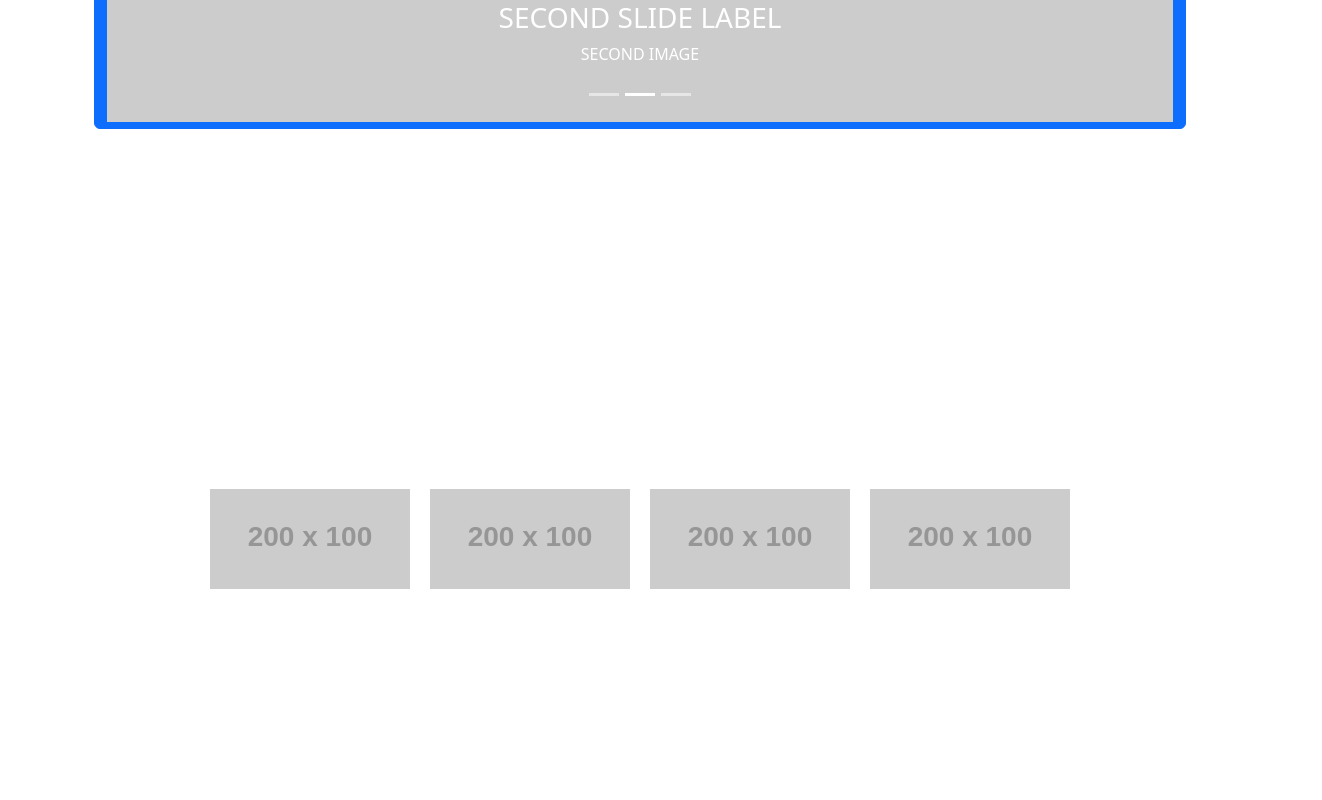
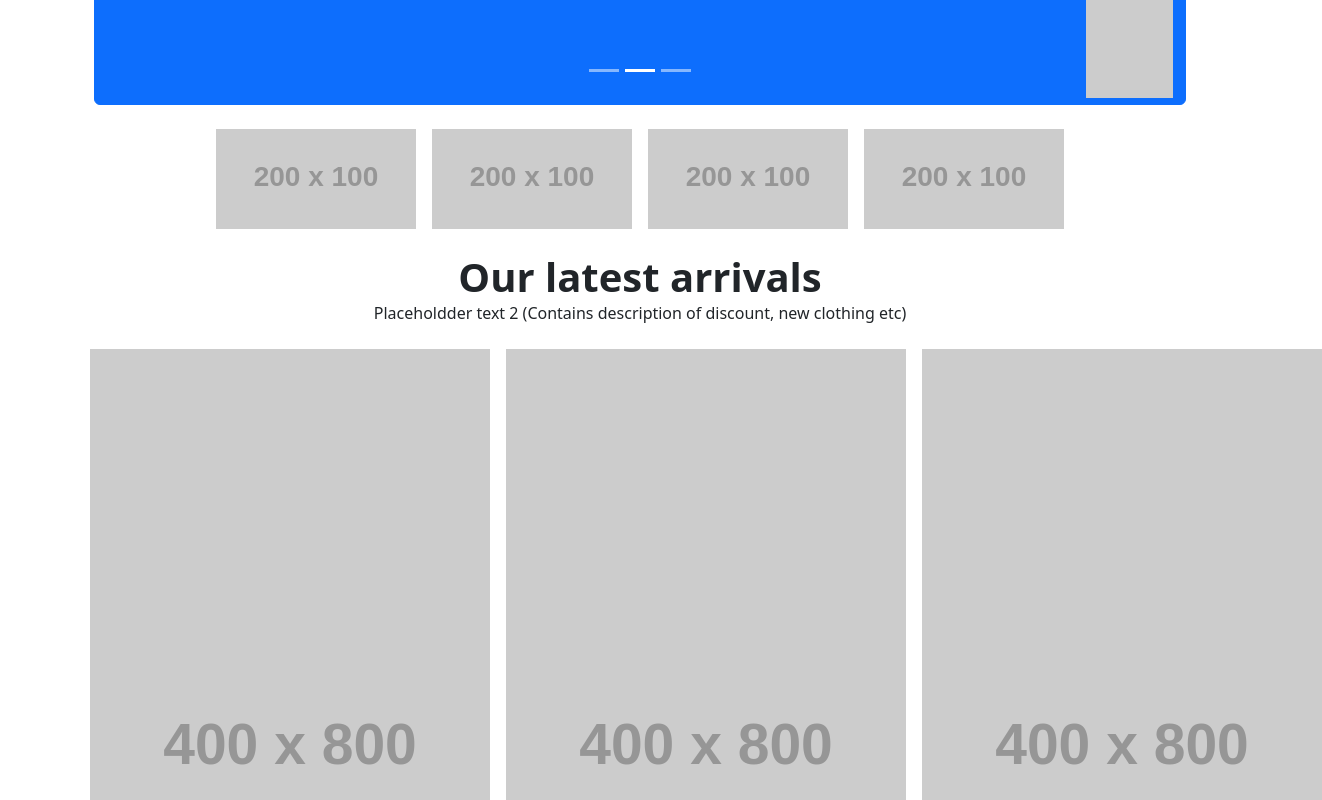
Before and after one commit to mehulll8/Flexi-project, a React (Create React App) app: page / in a window 1280 px wide. Shown: the part 580-1380 px from the top of the page, 1322 px wide, since content can reach past the window. Built offline with nearby package versions, Linux system fonts and the light colour scheme.

Commit message:
removed flexbox component and put in the homepage only

```diff
--- a/src/Components/flexbox.jsx
+++ /dev/null
@@ -1,13 +0,0 @@
-import React from 'react';
-
-const Flexbox = ({ imageSrc, altText }) => {
-  return (
-    <div style={{ margin: '10px', display: 'flex', justifyContent: "space-between" , alignItems: 'center', height: '100vh' }}>
-      <div style={{ flex: '1', textAlign: 'center' }}>
-        <img src={imageSrc} alt={altText} style={{ maxWidth: '100%' }} />
-      </div>
-    </div>
-  );
-};
-
-export default Flexbox;
--- a/src/Views/Homepage.jsx
+++ b/src/Views/Homepage.jsx
@@ -2,45 +2,46 @@ import React from 'react'
 import Navbar from '../Components/Navbar_'
 import '../App.css'
 import 'bootstrap/dist/css/bootstrap.min.css';
-import {Button,  Container } from 'react-bootstrap';
+import {Button,  Col,  Container, Image, Row } from 'react-bootstrap';
 import UncontrolledExample from '../Components/carousel';
-
-import Flexbox from '../Components/flexbox';
-
-
-
 
 const Homepage = () => {
   return (
     <div>
       <Navbar></Navbar>
-      <br></br><br></br>
+      <br/><br/>
       <Container style={{ marginTop: '100px' }}>
-        <h1 className='m-auto'><b>Better clothing for the planet</b></h1>
-        <br></br>
-        <p className='m-auto p-auto'>Placeholder text here (will put our quote here)</p>
-        <br></br>
-        <Button variant="outline-primary" size="lg">Shop All</Button>
-        <br></br>
-        <br></br>
-        <UncontrolledExample></UncontrolledExample>
-      </Container>
-      <div style={{ display: 'flex', justifyContent: 'center', alignItems: 'center' }}>
-        <Flexbox imageSrc="https://placehold.jp/200x100.png" altText="Image 1" />
-        <Flexbox imageSrc="https://placehold.jp/200x100.png" altText="Image 2" />
-        <Flexbox imageSrc="https://placehold.jp/200x100.png" altText="Image 3" />
-        <Flexbox imageSrc="https://placehold.jp/200x100.png" altText="Image 4" />
-      </div>
-
-      <br></br>
-      <br></br>
-      <Container>
-        <h1><b>Our latest arrivals</b></h1>
-        <p>Placeholdder text 2 (Contains description of discount, new clothing etc)</p>
-        <br></br>
-        <Flexbox  imageSrc="https://placehold.jp/400x800.png" altText="Image 1"/>
-        <Flexbox  imageSrc="https://placehold.jp/400x800.png" altText="Image 2"/>
-        <Flexbox  imageSrc="https://placehold.jp/400x800.png" altText="Image 3"/>
+        <Row className='mb-4' style={{ scrollSnapAlign: 'start' }}>
+          <Col sm='auto' xs='auto' md='auto' lg='auto'>
+            <h1 className='m-auto'><b>Better clothing for the planet</b></h1>
+            <br />
+            <p className='m-auto p-auto'>Placeholder text here (will put our quote here)</p>
+            <br />
+            <Button variant='outline-primary' size='lg'>Shop All</Button>
+            <UncontrolledExample />
+          </Col>
+        </Row>
+        <Row className='justify-content-center mb-4' style={{ scrollSnapAlign: 'center' }}>
+          <Col sm='auto' xs='auto' md='auto' lg='auto' className='d-flex justify-content-around'>
+            <Image src='https://placehold.jp/200x100.png' altText='Image 1' className='mr-2 ml-2' />
+            <Image src='https://placehold.jp/200x100.png' altText='Image 2' className='mr-2 ml-2' />
+            <Image src='https://placehold.jp/200x100.png' altText='Image 3' className='mr-2 ml-2' />
+            <Image src='https://placehold.jp/200x100.png' altText='Image 4' className='mr-2 ml-2' />
+          </Col>
+        </Row>
+        <Row className='mb-4' style={{ scrollSnapAlign: 'start' }}>
+          <Col className='text-center'>
+            <h1 className='m-auto'><b>Our latest arrivals</b></h1>
+            <p className='m-auto'>Placeholdder text 2 (Contains description of discount, new clothing etc)</p>
+          </Col>
+        </Row>
+        <Row className='justify-content-center mb-4' style={{ scrollSnapAlign: 'center' }}>
+          <Col sm='auto' xs='auto' md='auto' lg='auto' className='d-flex justify-content-around'>
+            <Image  src="https://placehold.jp/400x800.png" altText="Image 1" className='mr-2 ml-2'/>
+            <Image  src="https://placehold.jp/400x800.png" altText="Image 2" className='mr-2 ml-2'/>
+            <Image  src="https://placehold.jp/400x800.png" altText="Image 3" className='mr-2 ml-2'/>
+          </Col>
+        </Row>
       </Container>
     </div>
   )
```
Also changed, not shown: src/bootstrap.min.css.
